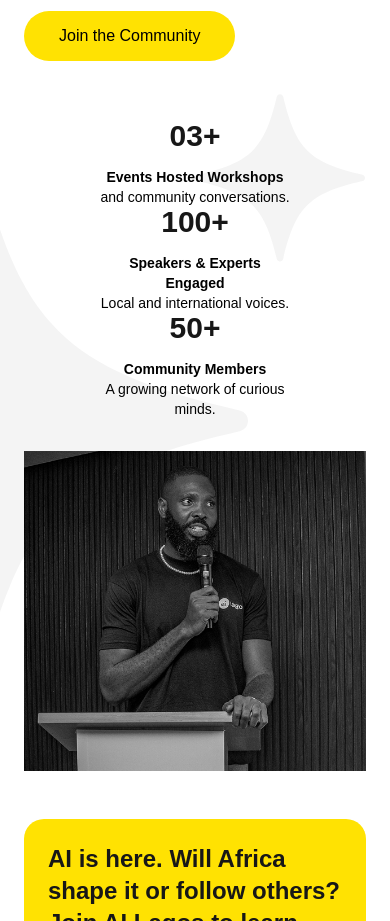
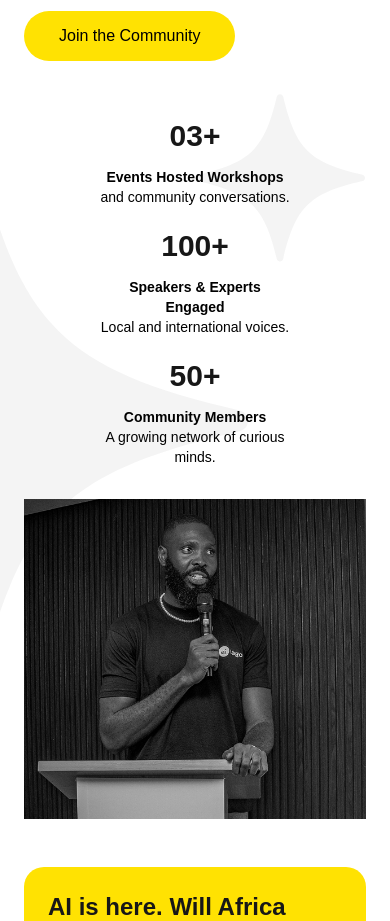
Before and after one commit to nelsonelaye/ai-lagos-website, a Next.js app: page / in a window 390 px wide. Shown: the part 940-1861 px from the top of the page. Built offline with nearby package versions, Linux system fonts and the light colour scheme; a web font is replaced by a local one.

Commit message:
styles: add gap between traction

```diff
--- a/app/page.tsx
+++ b/app/page.tsx
@@ -64,7 +64,7 @@ export default function Home() {
               />
             </div>
 
-            <div className="flex-1 flex flex-col sm:flex-row items-center max-sm:text-center md:gap-6 lg:gap-12">
+            <div className="flex-1 flex flex-col sm:flex-row items-center max-sm:text-center gap-6 lg:gap-12">
               <div className="flex flex-col gap-4 w-full max-w-[212px]">
                 <h3 className="text-3xl font-semibold md:text-4xl lg:text-[48px] leading-[30px]">
                   03+
```
